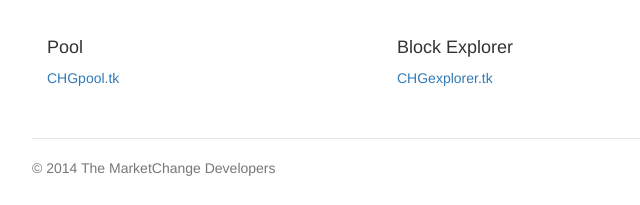
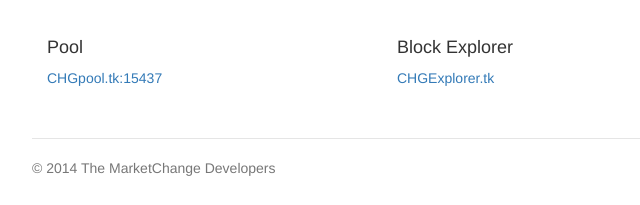
Before and after one commit to MarketChange/marketchange.github.io, a plain HTML site: page index.html in a window 1280 px wide. Shown: the part 612-817 px from the top of the page, 258-898 px from the left. Drawn offline with nearby package versions, Linux system fonts and the light colour scheme.

Commit message:
Update pool link

```diff
--- a/index.html
+++ b/index.html
@@ -49,11 +49,11 @@
       <div class="row marketing">
         <div class="col-lg-6">
           <h4>Pool</h4>
-          <p><a href="http://chgpool.tk">CHGpool.tk</a></p>
+          <p><a href="http://chgpool.tk:15437">CHGpool.tk:15437</a></p>
         </div>
         <div class="col-lg-6">
           <h4>Block Explorer</h4>
-          <p><a href="http://chgexplorer.tk/">CHGexplorer.tk</a></p>
+          <p><a href="http://chgexplorer.tk/">CHGExplorer.tk</a></p>
         </div>
 
       </div>
```
